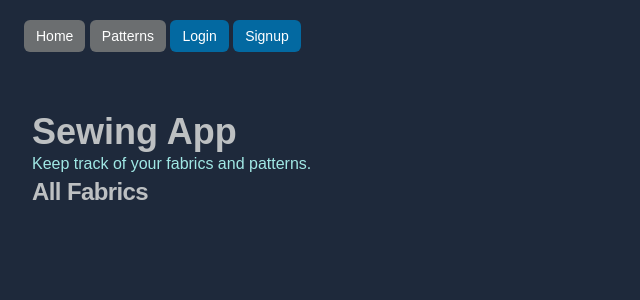
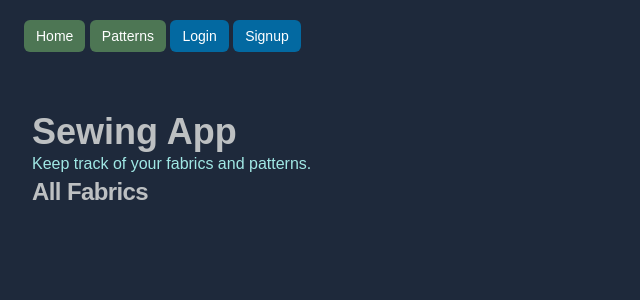
Before and after one commit to kangjoa/sew-serious, a Flask app: page / in a window 1280 px wide. Shown: the top 300 px of the page, without its empty margins (0-640 px from the left). Run offline with Flask 2, Linux system fonts and the light colour scheme; data that the repository does not hold is empty; style sheets or scripts are compiled from the project's sources.

Commit message:
Add styling to templates

```diff
--- a/sewing_app/templates/base.html
+++ b/sewing_app/templates/base.html
@@ -17,15 +17,15 @@
             <nav class="bg-charcoal p-6 w-full">
                 <div class="">
                     <a href="/"
-                        class="bg-gray-dark text-white hover:text-purple rounded-md px-3 py-2 text-sm font-medium">Home</a>
+                        class="bg-dark-green text-white hover:text-purple rounded-md px-3 py-2 text-sm font-medium">Home</a>
                     <a href="/patterns"
-                        class="bg-gray-dark text-white hover:text-purple rounded-md px-3 py-2 text-sm font-medium">Patterns</a>
+                        class="bg-dark-green text-white hover:text-purple rounded-md px-3 py-2 text-sm font-medium">Patterns</a>
                     {% if current_user.is_authenticated %}
                     <a href="/new_fabric"
-                        class="bg-gray-dark text-white hover:text-purple rounded-md px-3 py-2 text-sm font-medium">New
+                        class="bg-dark-green text-white hover:text-purple rounded-md px-3 py-2 text-sm font-medium">New
                         Fabric</a>
                     <a href="/new_pattern"
-                        class="bg-gray-dark text-white hover:text-purple rounded-md px-3 py-2 text-sm font-medium">New
+                        class="bg-dark-green text-white hover:text-purple rounded-md px-3 py-2 text-sm font-medium">New
                         Pattern</a>
                     <a href="/fabrics_list"
                         class="bg-dark-purple text-white hover:text-purple rounded-md px-3 py-2 text-sm font-medium">Fabrics
--- a/sewing_app/templates/fabric_detail.html
+++ b/sewing_app/templates/fabric_detail.html
@@ -8,7 +8,10 @@
             <li><strong>Quantity:</strong> {{ fabric.quantity }} yds</li>
             <li><strong>Created By:</strong> {{ fabric.created_by.username }}</li>
         </ul>
-        <img class="w-45 h-1/3 object-cover rounded-lg mb-3" src="{{ fabric.photo_url }}" alt="Fabric Photo">
+        <div flex flex-col>
+            <img class="object-cover w-1/2 h-1/2 outline outline-1 outline-blue mb-3 rounded-lg"
+                src="{{ fabric.photo_url }}" alt="Fabric Photo">
+        </div>
         <form action="{{ url_for('main.add_to_fabrics_list', fabric_id=fabric.id) }}" method="POST">
             {{ form.csrf_token }}
             <button type="submit" class="bg-dark-purple p-2 mt-2 mb-3 rounded-lg">Add to Fabrics List</button>
--- a/sewing_app/templates/home.html
+++ b/sewing_app/templates/home.html
@@ -16,8 +16,8 @@
                 <div class="leading-relaxed justify-between p-6 lg:mx-2">
                     <div>
                         <a href="/fabric/{{ fabric.id }}">
-                            <img class="w-45 h-1/3 object-cover rounded-lg mb-3" src="{{ fabric.photo_url }}"
-                                alt="Fabric Photo">
+                            <img class="w-45 h-1/3 object-cover outline outline-1 outline-blue rounded-lg mb-3"
+                                src="{{ fabric.photo_url }}" alt="Fabric Photo">
                         </a>
                     </div>
                     <div>
--- a/tailwind.config.js
+++ b/tailwind.config.js
@@ -32,6 +32,7 @@ module.exports = {
         600: '#FFB97D',
       },
       green: '#A6FFCB',
+      'dark-green': '#4D7654',
       yellow: '#FFFACD',
       'gray-dark': '#6B6E70',
       gray: '#BDC0C2',
```
Also changed, not shown: sewing_app/templates/pattern_detail.html (+17 -8 lines).
